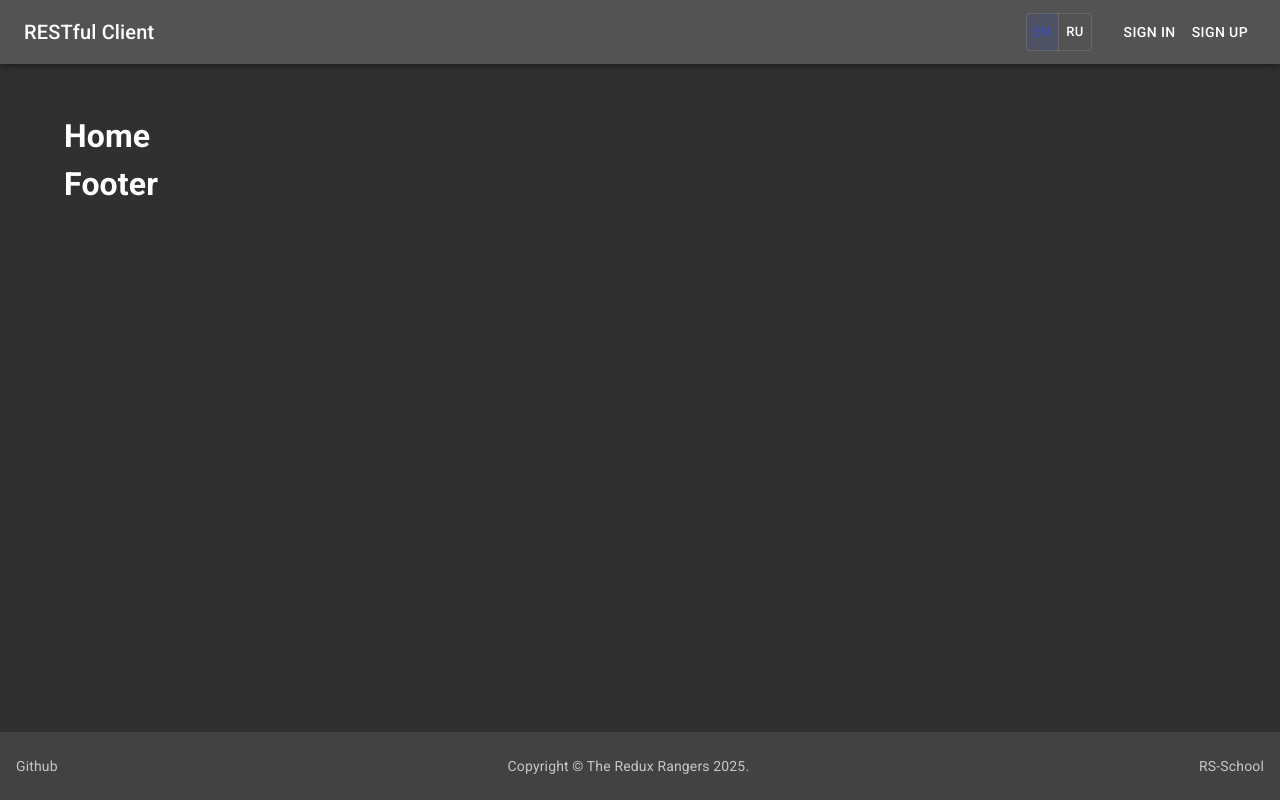
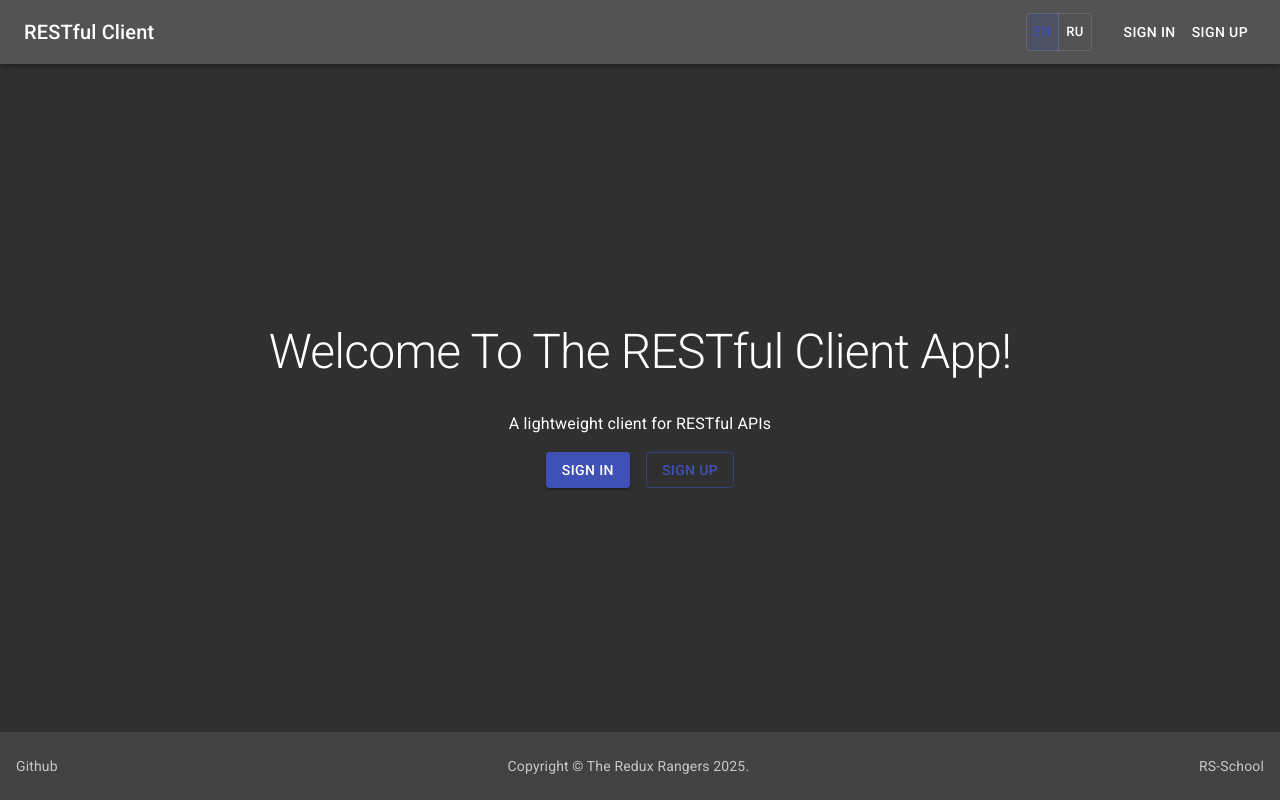
Before and after one commit to NadyaGus/rest-client-app, a Next.js app: page / in a window 1280 px wide. Built offline with nearby package versions, Linux system fonts and the light colour scheme; what @mui/material-nextjs would draw is missing.

Commit message:
feat: add main page for not authorized user

```diff
--- a/src/app/layout.tsx
+++ b/src/app/layout.tsx
@@ -24,7 +24,12 @@ export default function RootLayout({ children }: { children: React.ReactNode })
           <ThemeProvider theme={theme}>
             <Box sx={{ display: 'flex', flexDirection: 'column', minHeight: '100vh' }}>
               <Header />
-              {children}
+              <Box
+                component={'main'}
+                sx={{ display: 'flex', flexDirection: 'column', justifyContent: 'center', flexGrow: 1 }}
+              >
+                {children}
+              </Box>
               <Footer />
             </Box>
           </ThemeProvider>
--- a/src/app/page.tsx
+++ b/src/app/page.tsx
@@ -1,14 +1,24 @@
-import { Container } from '@mui/material';
+import { ROUTES } from '@/constants';
+import { Box, Button, Container, Typography } from '@mui/material';
+import Link from 'next/link';
 
 export default function Home() {
   return (
-    <>
-      <Container component={'main'}>
-        <h1>Home</h1>
-      </Container>
-      <Container component={'footer'}>
-        <h1>Footer</h1>
-      </Container>
-    </>
+    <Container sx={{ display: 'flex', flexDirection: 'column', alignItems: 'center', gap: 2 }}>
+      <Typography variant="h1" component="h1" sx={{ m: 2, fontSize: '3rem', textAlign: 'center' }}>
+        Welcome To The RESTful Client App!
+      </Typography>
+      <Typography component={'p'}>A lightweight client for RESTful APIs</Typography>
+
+      <Box sx={{ display: 'flex', gap: 2 }}>
+        <Link href={ROUTES.signIn.href}>
+          <Button variant="contained">Sign in</Button>
+        </Link>
+
+        <Link href={ROUTES.signUp.href}>
+          <Button variant="outlined">Sign up</Button>
+        </Link>
+      </Box>
+    </Container>
   );
 }
--- a/src/components/header/Header.tsx
+++ b/src/components/header/Header.tsx
@@ -27,7 +27,15 @@ export const Header = () => {
   const checkAuth = false; // TODO: check auth
 
   const navItems = checkAuth ? ['Logout'] : ['Sign in', 'Sign up'];
-  const getRouteURL = (route: string) => (route === 'Logout' ? '/' : ROUTES[route].href);
+
+  const getRouteURL = (route: string) => {
+    if (route === 'Logout') {
+      return ROUTES.signIn.href;
+    } else if (route === 'Sign up') {
+      return ROUTES.signUp.href;
+    }
+    return ROUTES.signIn.href;
+  };
 
   const handleDrawerToggle = () => {
     setMobileOpen((prevState) => !prevState);
@@ -104,7 +112,7 @@ export const Header = () => {
         {drawer}
       </Drawer>
 
-      <Box sx={{ p: 3 }}>
+      <Box sx={{ p: 0 }}>
         <Toolbar />
       </Box>
     </Box>
--- a/src/constants.ts
+++ b/src/constants.ts
@@ -3,11 +3,11 @@ export const ROUTES: Record<string, { href: string; title: string }> = {
     href: '/',
     title: 'Home',
   },
-  'Sign in': {
+  signIn: {
     href: '/sign-in',
     title: 'Sign in',
   },
-  'Sign up': {
+  signUp: {
     href: '/sign-up',
     title: 'Sign up',
   },
```
